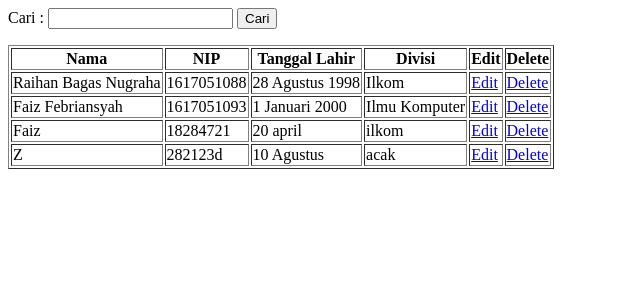
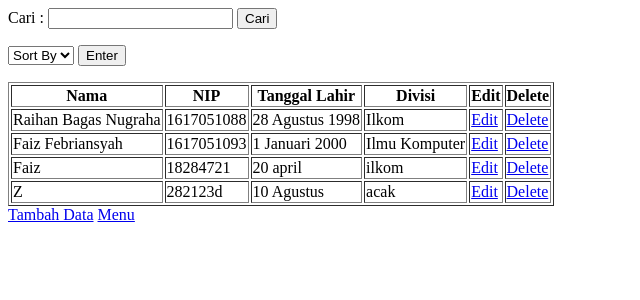
Before and after one commit to RaihanBagasNugraha/SI-Kepegawaian, a PHP site: page /pegawai.php in a window 1280 px wide. Shown: the top 300 px of the page, without its empty margins (0-640 px from the left). Run offline with PHP 8.4, Linux system fonts and the light colour scheme; data comes from the database, SQL or seed files in the repository.

Commit message:
Update pegawai.php
added sort function

```diff
--- a/php/pegawai.php
+++ b/php/pegawai.php
@@ -8,7 +8,19 @@ include "koneksi.php";
 	<label>Cari :</label>
 	<input type="text" name="cari">
 	<input type="submit" value="Cari">
+
 </form>
+
+<form action="pegawai.php" method="post">
+ <select name="sort">
+ <option value="nomor">Sort By</option>
+ <option value="nama">Nama</option>
+ <option value="nip">NIP</option>
+ <option value="divisi">Divisi</option>
+ </select>
+ <input type="submit" name="enter" value="Enter">
+</form>
+
 <!--<p>Table Pegawai</p> -->
 <table border = "1">
 	<tr>
@@ -24,9 +36,17 @@ include "koneksi.php";
 		$cari = $_GET['cari'];
 		$query = mysqli_query($koneksi,"select * from pegawai where nama like '%".$cari."%' OR nip like '%".$cari."%'
 		OR tgl_lahir like '%".$cari."%' OR divisi like '%".$cari."%'");
-	}else{
-		$query = mysqli_query($koneksi,"select * from pegawai");
 	}
+	else if (isset($_POST['sort']))
+	{
+    $sort = $_POST['sort'];
+	echo "Ordered By ".$sort."";
+		$query = mysqli_query($koneksi,"select * from pegawai order by ".$sort."");
+	}
+	else{
+		$query = mysqli_query($koneksi,"select * from pegawai order by nomor");
+	}
+
 	$no = 1;
 	while($data = mysqli_fetch_array($query)){
 	?>
@@ -42,5 +62,7 @@ include "koneksi.php";
 	}
 	?>
 </table>
+	<a href=tambah_data.php>Tambah Data</a>
+	<a href=index.php>Menu</a>
 </body>
 </html>
```
